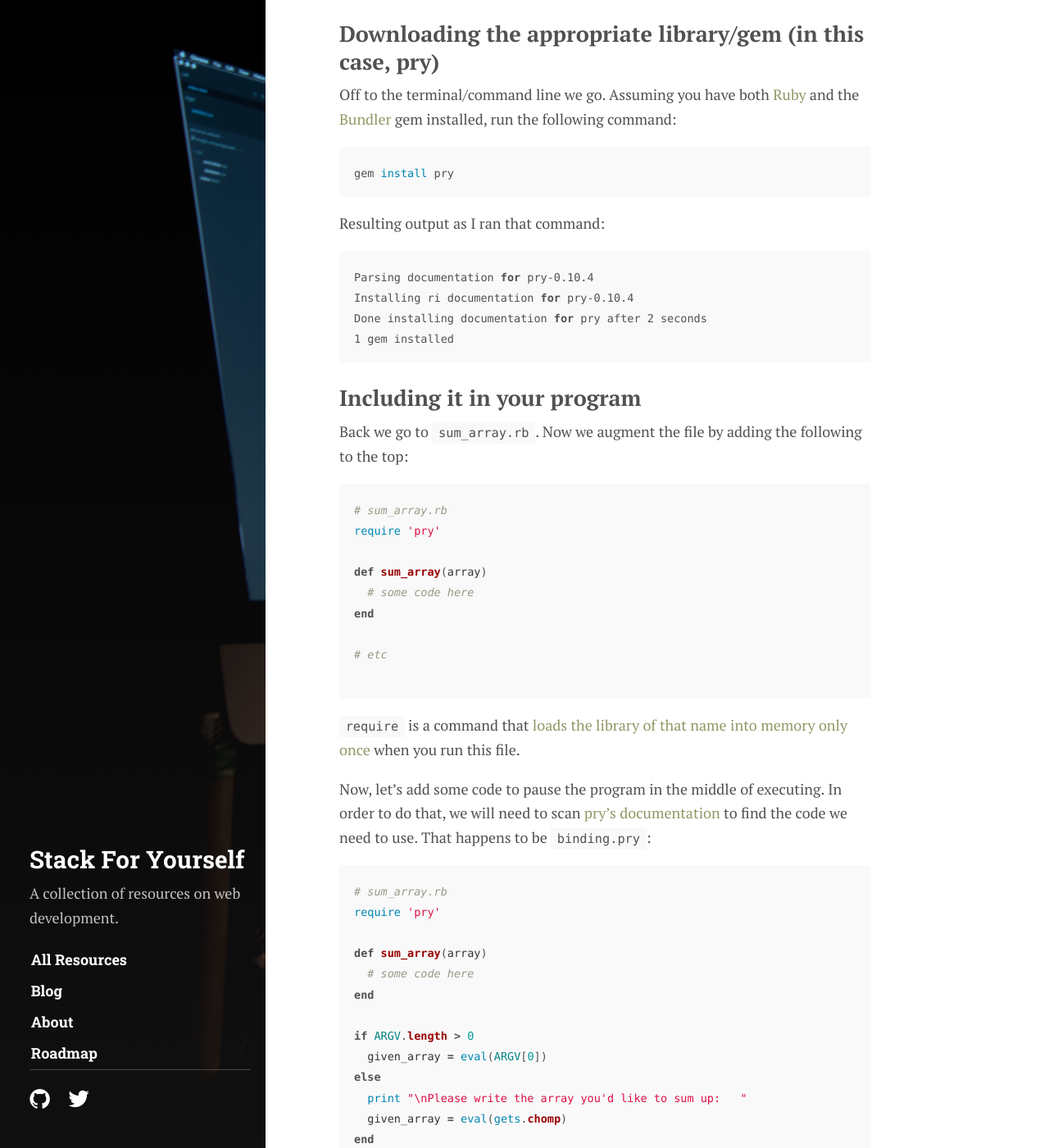
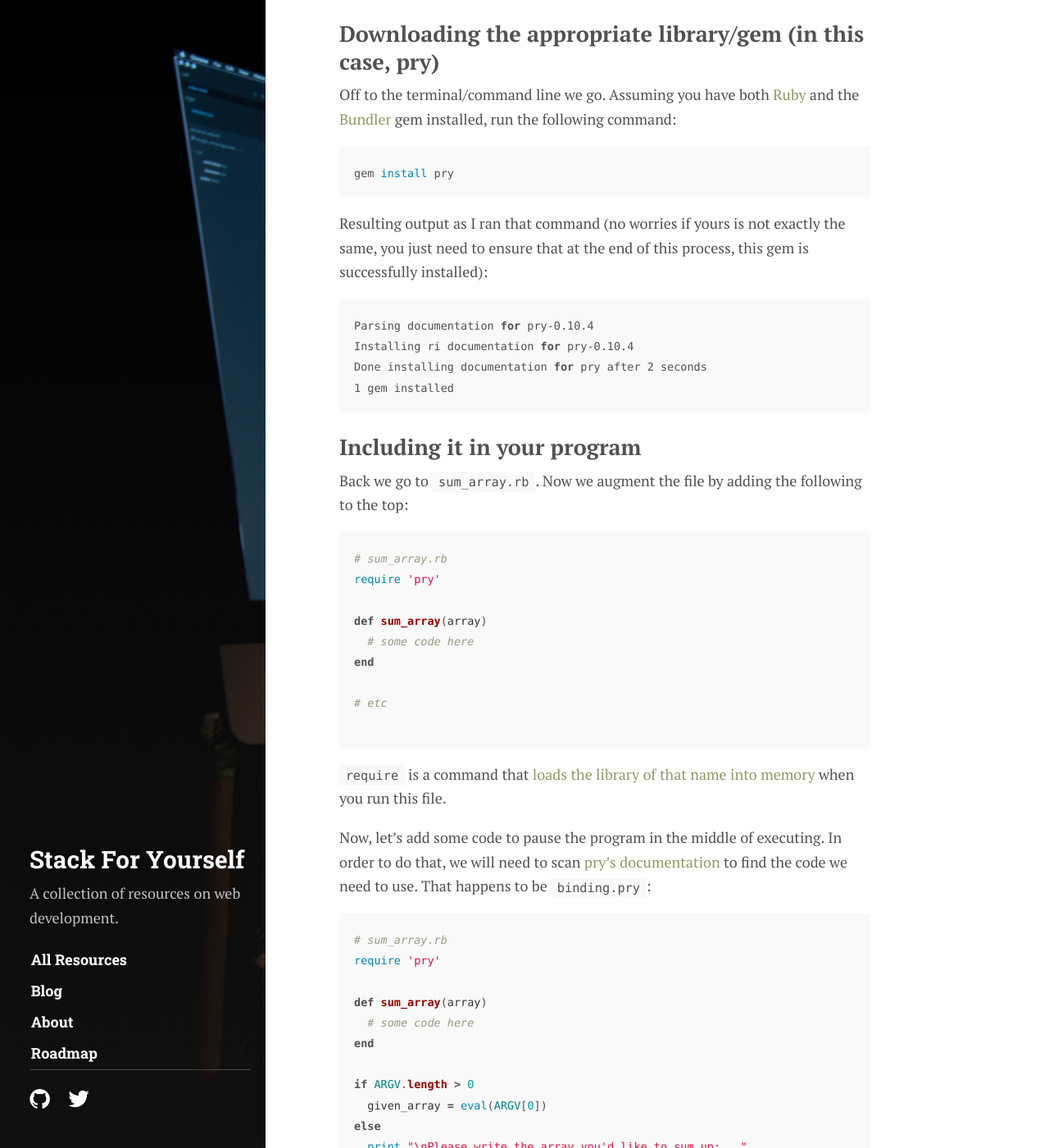
Before and after one commit to mindplace/stack-for-yourself, a Jekyll site: the page built from _posts/2016-11-25-using-gems-in-a-ruby-script.md, in a window 1280 px wide and 1400 px high, scrolled down 1265 px. Shown: the whole window at 82% size. Built offline with Jekyll 4.4.1, drawn with Linux system fonts in a browser that asks for light colours; some web fonts are replaced; comment, search, counter and statistics services are not loaded.

Commit message:
editing post

````diff
--- a/_posts/2016-11-25-using-gems-in-a-ruby-script.md
+++ b/_posts/2016-11-25-using-gems-in-a-ruby-script.md
@@ -43,7 +43,7 @@ Off to the terminal/command line we go. Assuming you have both [Ruby](https://ww
 gem install pry
 ```
 
-Resulting output as I ran that command:
+Resulting output as I ran that command (no worries if yours is not exactly the same, you just need to ensure that at the end of this process, this gem is successfully installed):
 
 ```bash
 Parsing documentation for pry-0.10.4
@@ -68,7 +68,7 @@ end
 
 ```
 
-`require` is a command that [loads the library of that name into memory only once](http://rubylearning.com/satishtalim/including_other_files_in_ruby.html) when you run this file.
+`require` is a command that [loads the library of that name into memory](http://rubylearning.com/satishtalim/including_other_files_in_ruby.html) when you run this file.
 
 Now, let's add some code to pause the program in the middle of executing. In order to do that, we will need to scan [pry's documentation](https://github.com/pry/pry) to find the code we need to use. That happens to be `binding.pry`:
 
````
